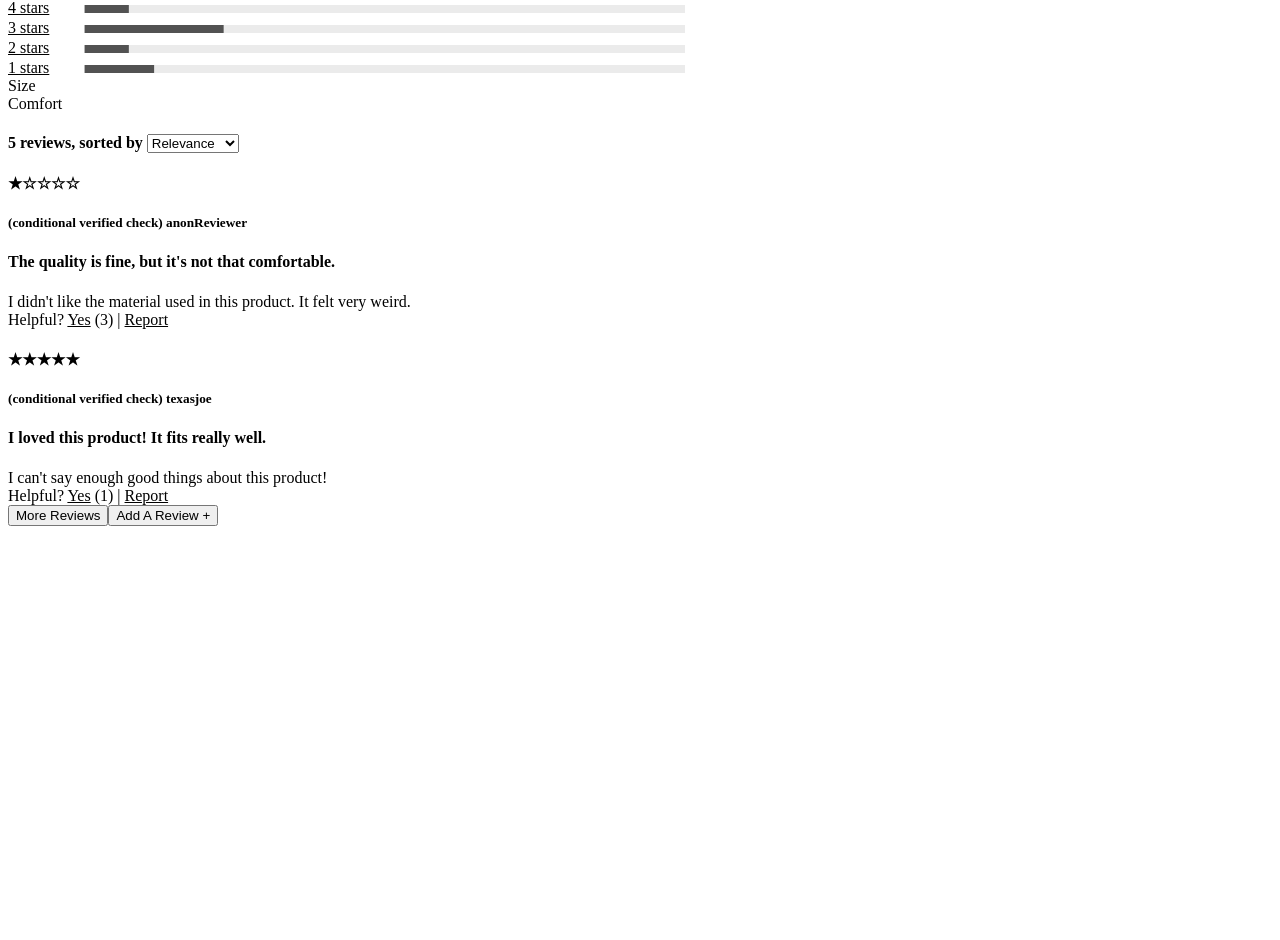
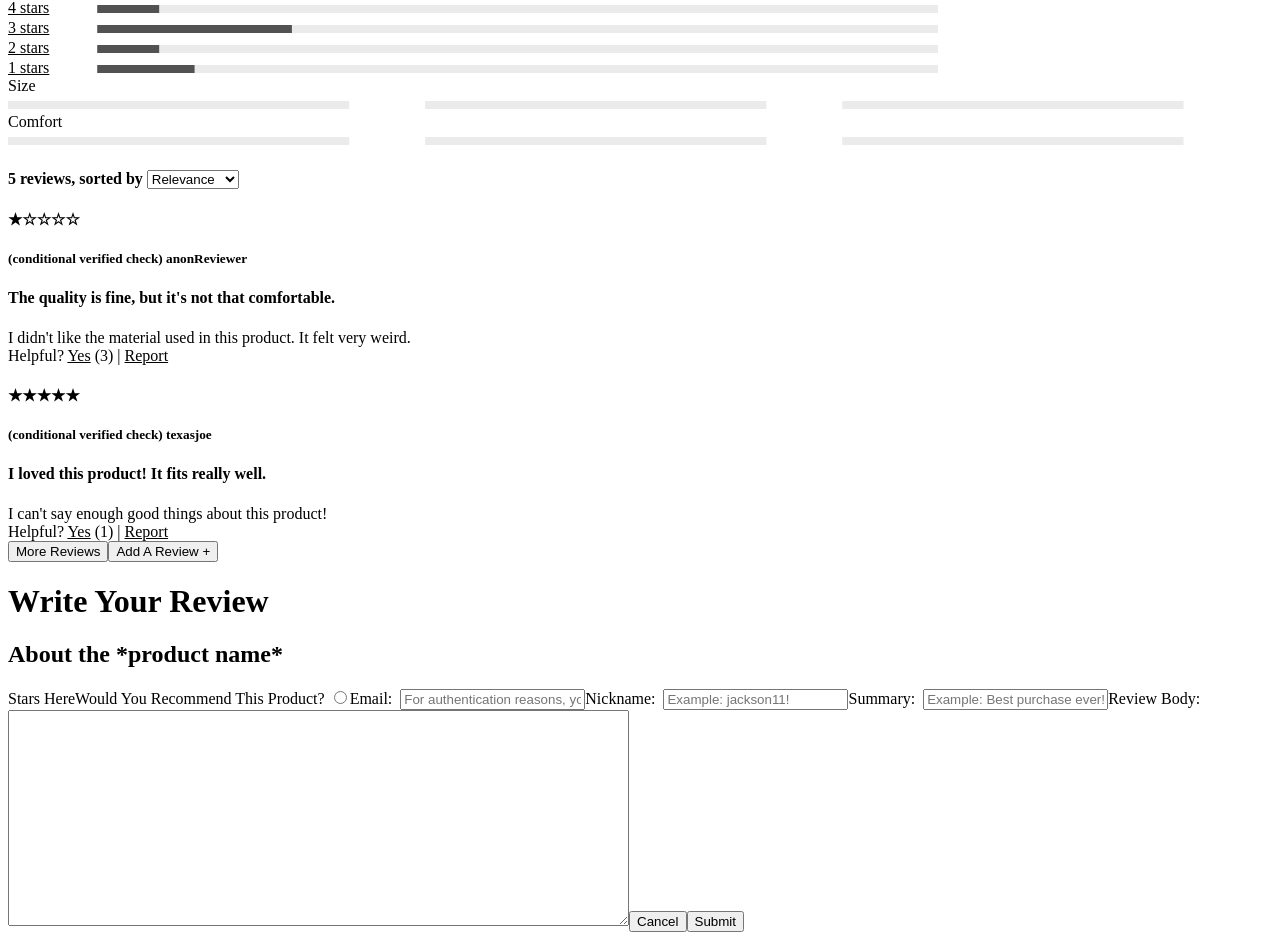
Before and after one commit to Ari-Design/Modern-Shopping-Site, a React app: page / in a window 1280 px wide. Shown: the part 4134-5074 px from the top of the page. Before the commit the page ends 4668 px from the top, so only its background shows below. Built offline with nearby package versions, Linux system fonts and the light colour scheme; the HTML template or start-up script is replaced by a standard one.

Commit message:
Add shared AddReviewForm

```diff
--- a/client/src/Reviews/Comfort.jsx
+++ b/client/src/Reviews/Comfort.jsx
@@ -0,0 +1,14 @@
+import React from 'react';
+var Comfort = ({comfortScore}) => {
+  return (
+    <div>
+      <span>Comfort</span>
+      <svg width='100%' height='8px'>
+        <rect fill='#ebebeb' width='27%' height='8px' ></rect>
+        <rect fill='#ebebeb' width='27%' height='8px'  x='33%'></rect>
+        <rect fill='#ebebeb' width='27%' height='8px'  x='66%'></rect>
+      </svg>
+      </div>
+  )
+}
+export default Comfort;
--- a/client/src/Reviews/RatingsBreakdown.jsx
+++ b/client/src/Reviews/RatingsBreakdown.jsx
@@ -1,6 +1,8 @@
 import React from 'react';
 import RatingsChart from './RatingsChart.jsx';
 import Star from '../shared/Star.jsx'
+import Size from './Size.jsx';
+import Comfort from './Comfort.jsx';
 
 var RatingsBreakdown = ({metaReviews}) => {
   var numRatings = 0;
@@ -21,8 +23,8 @@ var RatingsBreakdown = ({metaReviews}) => {
     <div className="ratings_breakdown">
       <RatingsChart ratingsArray={ratingsArray} numRatings={numRatings}/>
     </div>
-    <div className="ratings_size">Size</div>
-    <div className="ratings_comfort">Comfort</div>
+    <div className="ratings_size"><Size /></div>
+    <div className="ratings_comfort"><Comfort /></div>
     </>
   )
 }
--- a/client/src/Reviews/RatingsChart.jsx
+++ b/client/src/Reviews/RatingsChart.jsx
@@ -8,7 +8,7 @@ var RatingsChart = ({ratingsArray, numRatings}) => {
       <>
       <div>
       <span><u>{index} stars</u> </span>
-      <svg width='50%' height='16px'>
+      <svg width='70%' height='16px'>
         <g className='bars'>
         <rect fill='#ebebeb' width='100%' height='8px' x='5%' y='50%'></rect>
         <rect fill='#525252' width={width} height='8px'x='5%' y='50%'></rect>
--- a/client/src/Reviews/ReviewsList.jsx
+++ b/client/src/Reviews/ReviewsList.jsx
@@ -3,6 +3,7 @@ import ReviewTile from './ReviewTile.jsx';
 import RatingsBreakdown from './RatingsBreakdown.jsx';
 import Dropdown from '../shared/Dropdown.jsx';
 import Modal from '../shared/Modal.jsx';
+import AddReviewForm from '../shared/forms/AddReviewForm.jsx';
 
 class ReviewsList extends React.Component{
   constructor(props) {
@@ -51,6 +52,7 @@ class ReviewsList extends React.Component{
         <button id="Add_Review+" onClick={(e) => this.handleClick(e)}>Add A Review +</button>
         </div>
         </div>
+        <AddReviewForm />
         </>
       );
     } else /*if there are no reviews, prominently display Add_Review+ button*/ {
--- a/client/src/Reviews/Size.jsx
+++ b/client/src/Reviews/Size.jsx
@@ -0,0 +1,14 @@
+import React from 'react';
+var Size = ({sizeScore}) => {
+  return (
+    <div>
+      <span>Size</span>
+      <svg width='100%' height='8px'>
+        <rect fill='#ebebeb' width='27%' height='8px' x='0%'></rect>
+        <rect fill='#ebebeb' width='27%' height='8px'  x='33%'></rect>
+        <rect fill='#ebebeb' width='27%' height='8px'  x='66%'></rect>
+      </svg>
+    </div>
+  )
+}
+export default Size;
--- /dev/null
+++ b/client/src/shared/forms/AddReviewForm.jsx
@@ -0,0 +1,106 @@
+import React from 'react';
+import axios from 'axios';
+
+class AddReviewForm extends React.Component {
+  constructor(props) {
+    super(props)
+    this.state = {
+      overallRating:'',
+      recommend: '',
+      size: '',
+      width: '',
+      comfort: '',
+      quality: '',
+      length: '',
+      fit: '',
+      summary: '',
+      reviewBody: '',
+      nickname: '',
+      email: ''
+    }
+    this.handleChange = this.handleChange.bind(this);
+    this.handleSubmit = this.handleSubmit.bind(this);
+  }
+
+  handleChange(e) {
+    this.setState({
+      [e.target.name]: [e.target.value]
+    })
+  }
+
+  handleSubmit() {
+    console.log('submitted')
+    // axios.post
+  }
+
+  render() {
+    return (
+      <div className="add_review_form">
+        <form onSubmit={this.handleSubmit}>
+          <div className="add_review_form_header">
+          <h1>Write Your Review</h1>
+          <h2 >About the *product name*</h2>
+          </div>
+          <label className="overall_rating_label">
+            Stars Here
+          </label>
+          <label className="recommend_label">
+            Would You Recommend This Product? <input
+              className="recommend_input"
+              type="radio"
+              >
+            </input>
+          </label>
+          <label className="review_email_label">
+            Email:&nbsp;&nbsp;
+            <input
+              className="review_email_input"
+              type="email"
+              maxLength="60"
+              placeholder="For authentication reasons, you will not be emailed"
+              value={this.state.email}
+              onChange={this.handleChange}
+            />
+          </label>
+          <label className="review_nickname_label">
+            Nickname:&nbsp;&nbsp;
+            <input
+              className="review_nickname_input"
+              type="text"
+              maxLength="60"
+              placeholder="Example: jackson11!"
+              value={this.state.nickname}
+              onChange={this.handleChange}
+            />
+          </label>
+          <label className="review_summary_input_label">
+          Summary:&nbsp;&nbsp;
+            <input
+              className="review_nickname_input"
+              type="text"
+              maxLength="60"
+              placeholder="Example: Best purchase ever!"
+              value={this.state.summary}
+              onChange={this.handleChange}
+            />
+          </label>
+          <label className="review_body_input_label">
+            Review Body:
+            <textarea
+              className="question_input"
+              cols="75"
+              rows="14"
+              maxLength="1000"
+              value={this.state.reviewBody}
+              onChange={this.handleChange}>
+            </textarea>
+          </label>
+          <button className="review_cancel">Cancel</button>
+          <input className="review_submit" type="submit" value="Submit" />
+        </form>
+      </div>
+    )
+  }
+}
+
+export default AddReviewForm;
```
